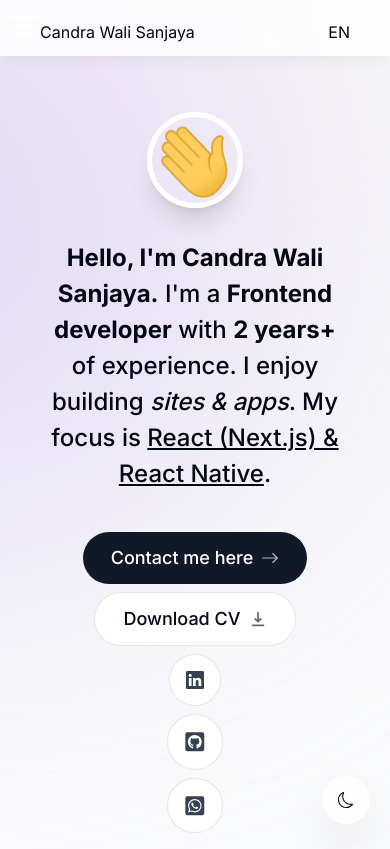
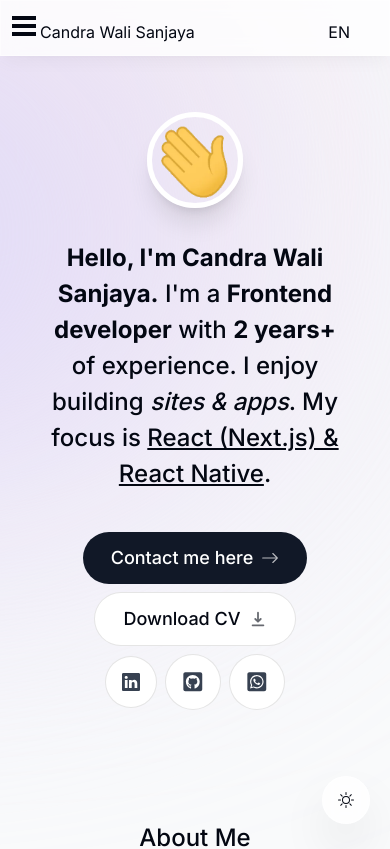
Before and after one commit to chndrwali/website-portfolio, a Next.js app: page / in a window 390 px wide. Shown: the top 849 px of the page. Built offline with nearby package versions, Linux system fonts and the light colour scheme.

Commit message:
fix theme switch, icons in mobile screen

```diff
--- a/app/layout.tsx
+++ b/app/layout.tsx
@@ -1,5 +1,3 @@
-'use client';
-
 import Header from '@/components/header';
 import './globals.css';
 import { Inter } from 'next/font/google';
--- a/app/page.tsx
+++ b/app/page.tsx
@@ -1,5 +1,3 @@
-'use client';
-
 import About from '@/components/about';
 import Contact from '@/components/contact';
 import Experience from '@/components/experience';
--- a/components/footer.tsx
+++ b/components/footer.tsx
@@ -6,7 +6,7 @@
   return (
     <footer className="mb-10 md:mb-0 flex items-center justify-center p-4 md:px-12">
       <div className="max-w-5xl px-4 py-2 sm:px-6 lg-px-8">
-        <p className="mx-auto mt-6 max-w-md text-center leading-relaxed text-white md:w-auto">&copy; 2024 Candra Wali Sanjaya | All rights reserved.</p>
+        <p className="mx-auto mt-6 max-w-md text-center leading-relaxed text-gray-950 dark:text-white md:w-auto">&copy; 2024 Candra Wali Sanjaya | All rights reserved.</p>
       </div>
     </footer>
   );
--- a/components/header.tsx
+++ b/components/header.tsx
@@ -69,9 +69,9 @@
       </div>
       {/* Hamburger Menu */}
       <button aria-label="Toggle menu" role="button" className="sm:hidden fixed top-1 left-1 z-50 p-2 min-h-[44px] min-w-[44px]" onClick={handleToggleMobileMenu}>
-        <div className="block bg-white w-6 h-1 mb-1"></div>
-        <div className="block bg-white w-6 h-1 mb-1"></div>
-        <div className="block bg-white w-6 h-1"></div>
+        <div className="block bg-gray-950 dark:bg-white w-6 h-1 mb-1"></div>
+        <div className="block bg-gray-950 dark:bg-white w-6 h-1 mb-1"></div>
+        <div className="block bg-gray-950 dark:bg-white w-6 h-1"></div>
       </button>
       {/* Mobile Menu */}
       {isMobileMenuOpen && (
--- a/components/intro.tsx
+++ b/components/intro.tsx
@@ -7,7 +7,7 @@
 import Link from 'next/link';
 import { BsArrowRight, BsLinkedin } from 'react-icons/bs';
 import { HiDownload } from 'react-icons/hi';
-import { FaGithubSquare, FaWhatsapp, FaWhatsappSquare } from 'react-icons/fa';
+import { FaGithubSquare, FaWhatsappSquare } from 'react-icons/fa';
 import { useSectionInView } from '@/lib/hooks';
 import { useActiveSectionContext } from '@/context/active-section-context';
 import { useLanguageContext } from '@/context/language-context';
@@ -75,6 +75,7 @@
           Download CV <HiDownload className="opacity-60 group-hover:translate-y-1 transition" />
         </a>
 
+        <div className="flex items-center gap-2">
           <a
             className="bg-white p-4 text-gray-700 hover:text-gray-950 flex items-center gap-2 rounded-full focus:scale-[1.15] hover:scale-[1.15] active:scale-105 transition cursor-pointer borderBlack dark:bg-white/10 dark:text-white/60"
             href="https://www.linkedin.com/in/chndrwali/"
@@ -92,6 +93,7 @@
           >
             <FaGithubSquare />
           </a>
+
           <a
             className="bg-white p-4 text-gray-700 flex items-center gap-2 text-[1.35rem] rounded-full focus:scale-[1.15] hover:scale-[1.15] hover:text-gray-950 active:scale-105 transition cursor-pointer borderBlack dark:bg-white/10 dark:text-white/60"
             href="https://wa.me/6289652648201?text=Hello Candra"
@@ -100,6 +102,7 @@
           >
             <FaWhatsappSquare />
           </a>
+        </div>
       </motion.div>
     </section>
   );
--- a/components/theme-switch.tsx
+++ b/components/theme-switch.tsx
@@ -13,7 +13,7 @@
       className="fixed bottom-5 right-5 bg-white w-[3rem] h-[3rem] bg-opacity-80 backdrop-blur-[0.5rem] border border-white border-opacity-40 shadow-2xl rounded-full flex items-center justify-center hover:scale-[1.15] active:scale-105 transition-all dark:bg-gray-950"
       onClick={toggleTheme}
     >
-      {theme === 'light' ? <BsSun /> : <BsMoon />}
+      {theme === 'light' ? <BsMoon /> : <BsSun />}
     </button>
   );
 }
```
Lines whose indentation alone changed are shown as unchanged.
